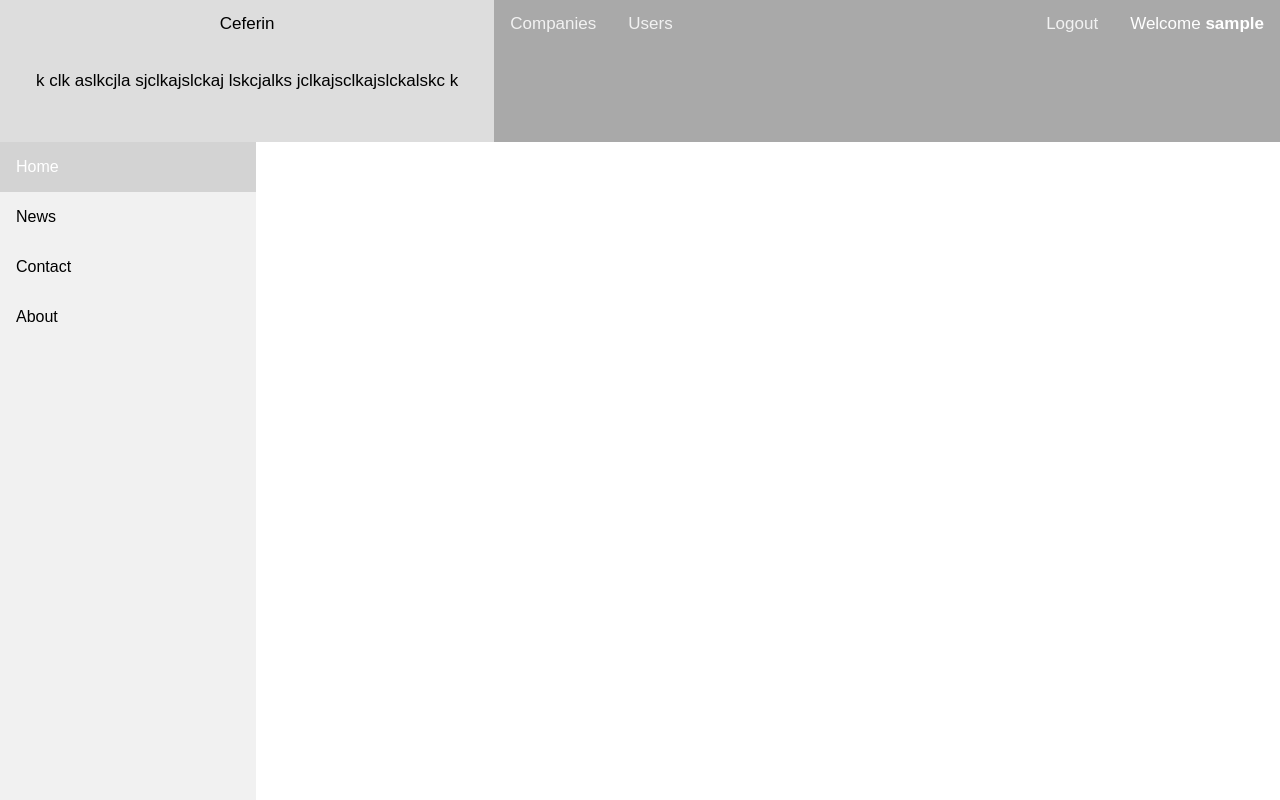
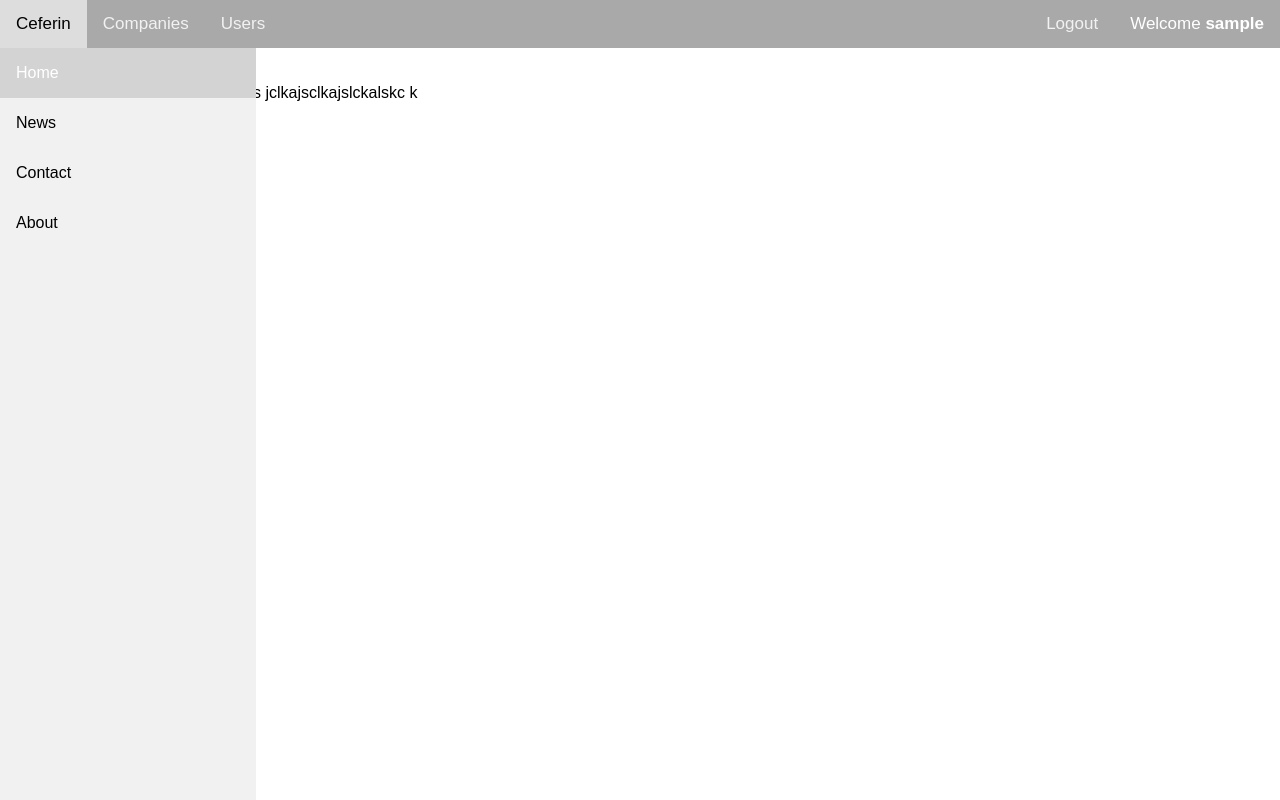
Before and after one commit to jamespeterjacob/realdeal, a React (Create React App) app: page /home in a window 1280 px wide. Built offline with nearby package versions, Linux system fonts and the light colour scheme; sample sign-in values are in the browser's storage.

Commit message:
modified:   src/App.js modified:   src/Appheader.js

```diff
--- a/src/App.js
+++ b/src/App.js
@@ -23,7 +23,7 @@ function App() {
     <BrowserRouter>
     <Appheader></Appheader>
     <Routes>
-      <Route path='/' element={<Home/>}></Route>
+      <Route path='/home' element={<Home/>}></Route>
       <Route path='/login' element={<Login/>}></Route>
       {/* <Route path='/register' element={<Register/>}></Route> */}
       {/* <Route path='/component/company' element={</Company>}></Route>
--- a/src/Appheader.js
+++ b/src/Appheader.js
@@ -1,7 +1,7 @@
 import { useState, useEffect } from "react";
 import { Link, useLocation, useNavigate } from "react-router-dom";
 import Sidebar from "./Sidebar";
-import Home from "./Home";
+
 
 const Appheader = () => {
     const [displayusername, displayusernameupdate] = useState('');
@@ -27,7 +27,7 @@ const Appheader = () => {
             {showmenu &&
             <div>
                 <div className="topnav">
-                    <Link className="brand" to={'/realdeal/#home'}>Ceferin <Home/></Link>
+                    <Link className="brand" to={'/realdeal/#home'}>Ceferin</Link>
                     <Link to={'/realdeal/#company'}>Companies</Link>
                     <Link to={'/realdeal/#user'}>Users</Link>
                     <span style={{  }}>Welcome <b>{displayusername}</b></span>
```
